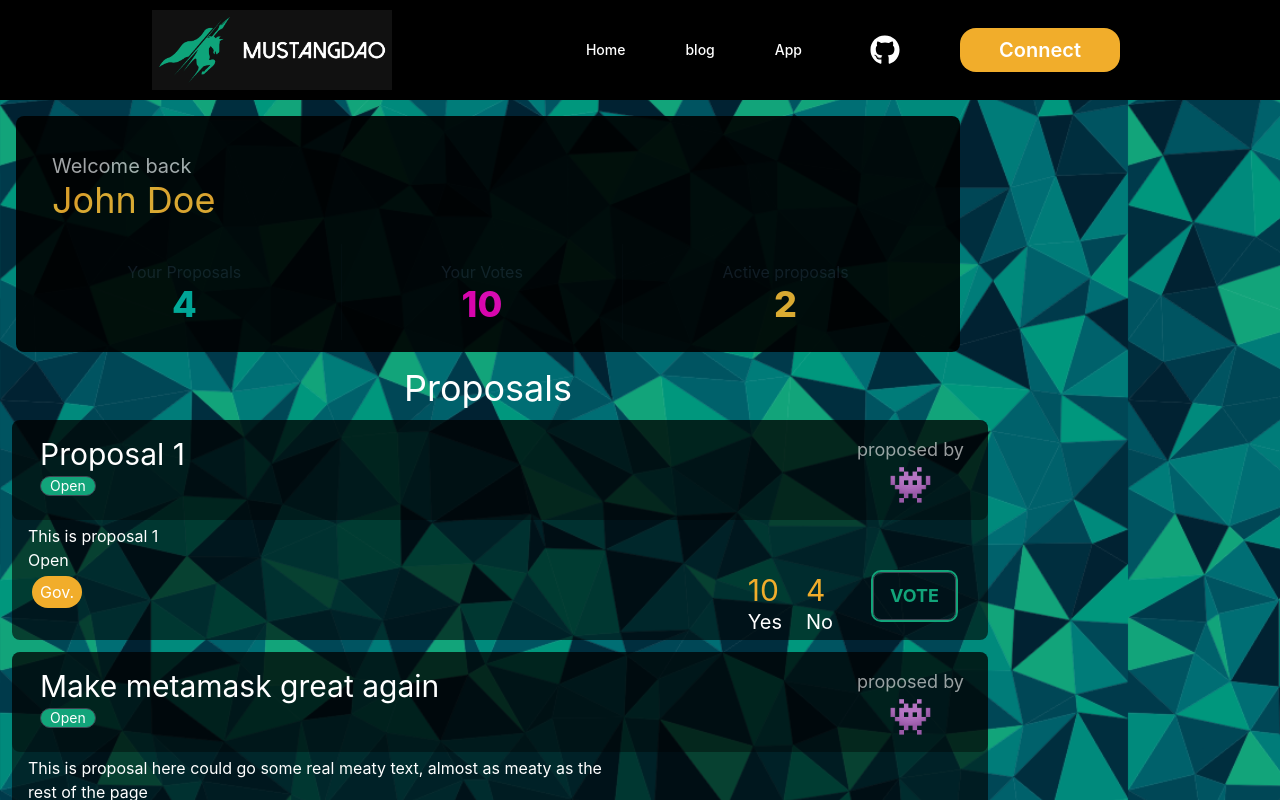
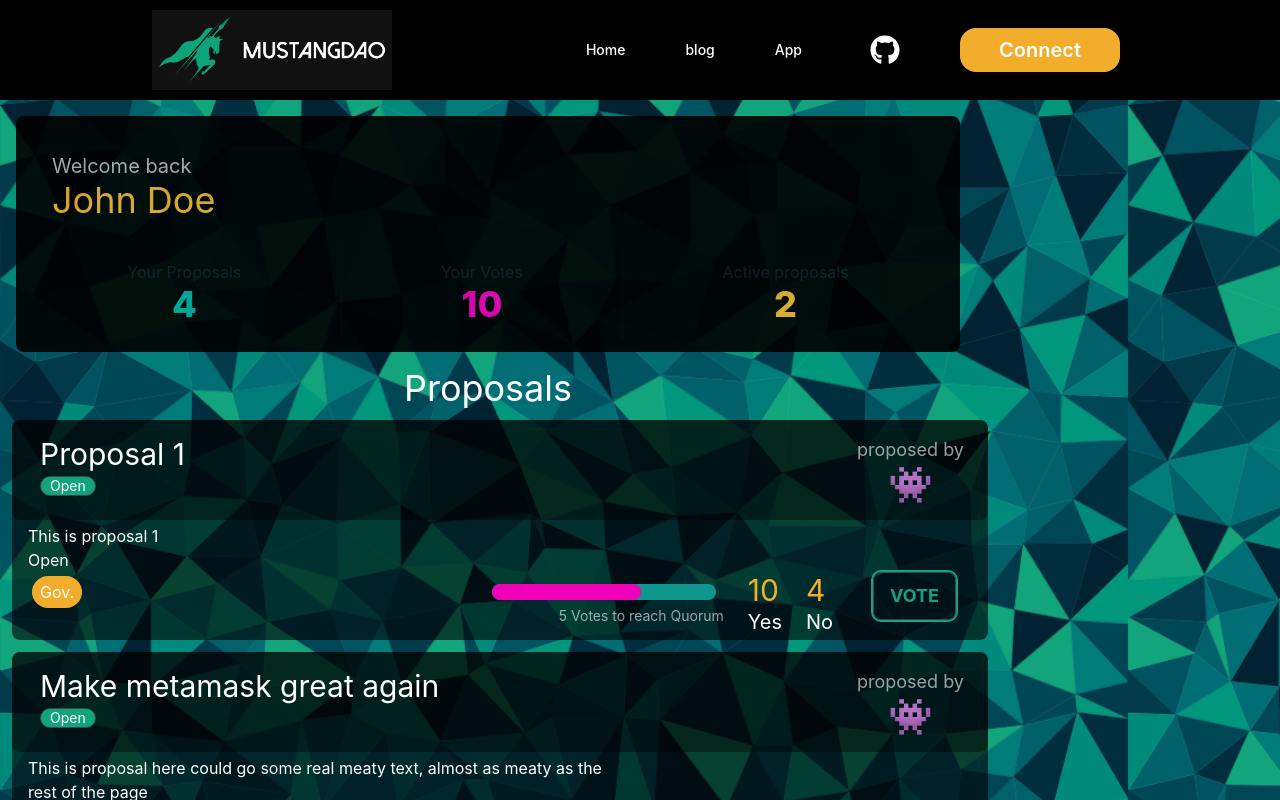
Before and after one commit to CalPolyBlockchain/MustangDAO, a React (Create React App) app in the folder dao-frontend/: page /app in a window 1280 px wide. Shown: the top 800 px of the page. Built offline with nearby package versions, Linux system fonts and the light colour scheme.

Commit message:
enable q

```diff
--- a/dao-frontend/src/components/Proposal.js
+++ b/dao-frontend/src/components/Proposal.js
@@ -44,6 +44,11 @@ export default function Proposal(proposal) {
                         </div>
                     </div>
                     <div className="flex flex-row gap-6">
+                    {proposal.vote_count - proposal.quorum < 0 ? (
+                        (<div className=" pt-1">
+                            <progress className="m-2 mb-0 progress bg-lightBlue1 progress-secondary rounded-full w-56 h-4" value={proposal.vote_count} max={proposal.quorum} />
+                            <p className="text-right text-sm opacity-60">{ proposal.quorum - proposal.vote_count} Votes to reach Quorum</p>
+                        </div>)) : (null)}
                     {proposal.votes.map((vote,i) => {
                             return (
                                 <div key={i} className="flex flex-col">
@@ -51,18 +56,12 @@ export default function Proposal(proposal) {
                                     <p className="text-left text-xl"> {vote.option}</p>
                                 </div>)
                         })}
-                        <button onClick={vote} className="btn bg-transparent outline outline-2 outline-green1 text-lg font-bold text-green1  mx-4">Vote</button>
+                        <button onClick={vote} className="btn bg-transparent hover:bg-green1 hover:text-white outline outline-2 outline-green1 text-lg font-bold text-green1  mx-4">Vote</button>
                     </div>
                     {/* INDICATE PROG TO QUORUM */}
 
                 </div>
-                <div className="flex flex-col justify-end">
-                    {proposal.vote_count - proposal.quorum > 0 ? (
-                        (<div>
-                            <progress className=" m-3 progress bg-lightBlue1 progress-secondary rounded-full w-56 h-4" value={proposal.vote_count} max={proposal.quorum} />
-                            <p className="text-right text-sm opacity-60">{proposal.vote_count - proposal.quorum} Votes to reach Quorum</p>
-                        </div>)) : (null)}
-                </div>
+
             </div>
         </div>
     )
```
